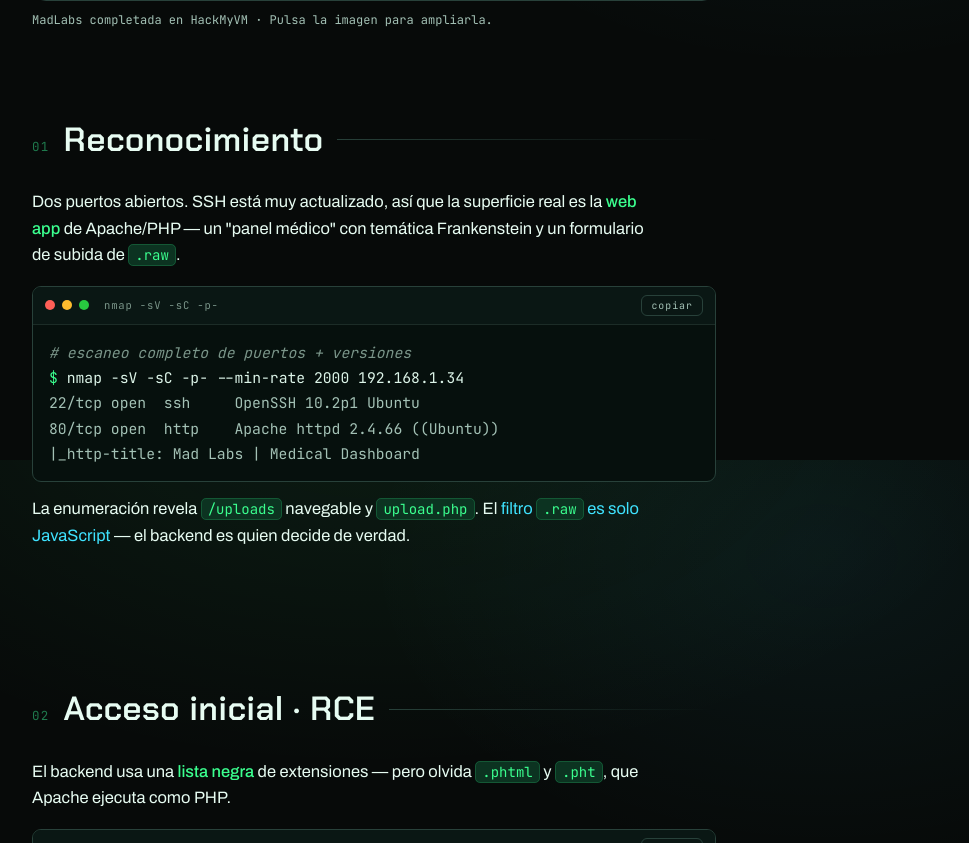
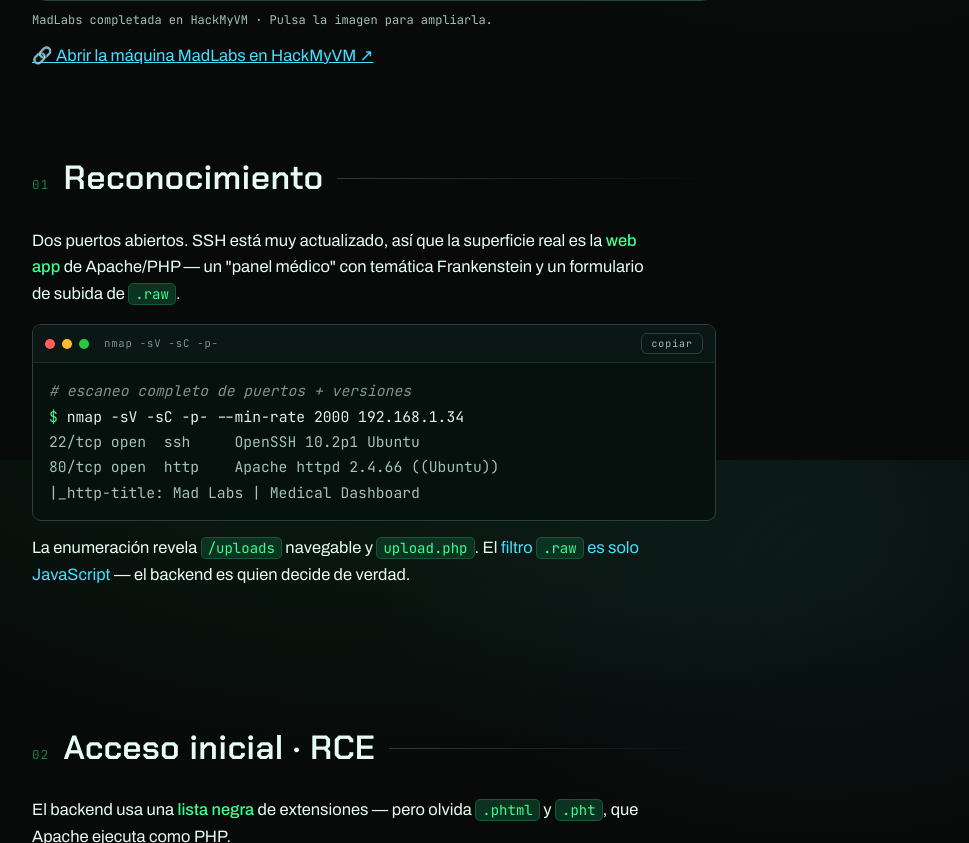
Before and after one commit to W4lterSec/cybersecurity-labs, a plain HTML site: page red-team/hackmyvm/madlabs/MadLabs-Writeup.html in a window 1280 px wide. Shown: the part 1140-1983 px from the top of the page, without its empty margins (266-1235 px from the left). Drawn offline with Linux system fonts and the light colour scheme; grey boxes are pictures that could not be loaded.

Commit message:
Enlazar la máquina MadLabs debajo de la captura

```diff
--- a/red-team/hackmyvm/madlabs/MadLabs-Writeup.html
+++ b/red-team/hackmyvm/madlabs/MadLabs-Writeup.html
@@ -246,6 +246,7 @@ footer .sk{color:var(--volt-dim)}
       <img src="madlabs-completada.png" alt="Página de MadLabs en HackMyVM con la confirmación de la máquina completada" loading="lazy" style="display:block;width:100%;height:auto;border:1px solid var(--line2);border-radius:var(--radius)">
     </a>
     <figcaption style="margin-top:10px;color:var(--muted);font-family:var(--mono);font-size:.75rem">MadLabs completada en HackMyVM · Pulsa la imagen para ampliarla.</figcaption>
+    <p style="margin-top:12px"><a href="https://hackmyvm.eu/machine/Madlabs" target="_blank" rel="noopener noreferrer">🔗 Abrir la máquina MadLabs en HackMyVM ↗</a></p>
   </figure>
 </div></div>
 
```
Also changed, not shown: 1 other file.
